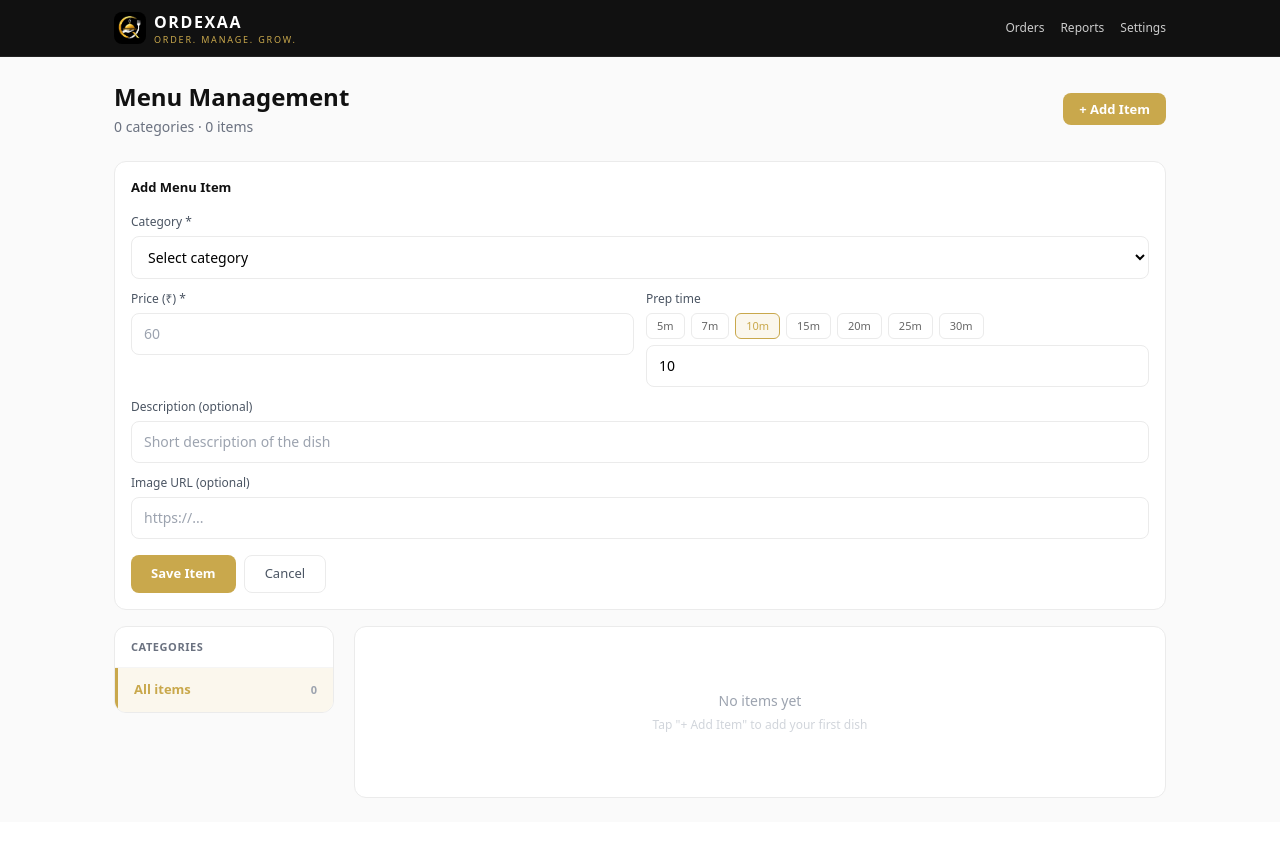
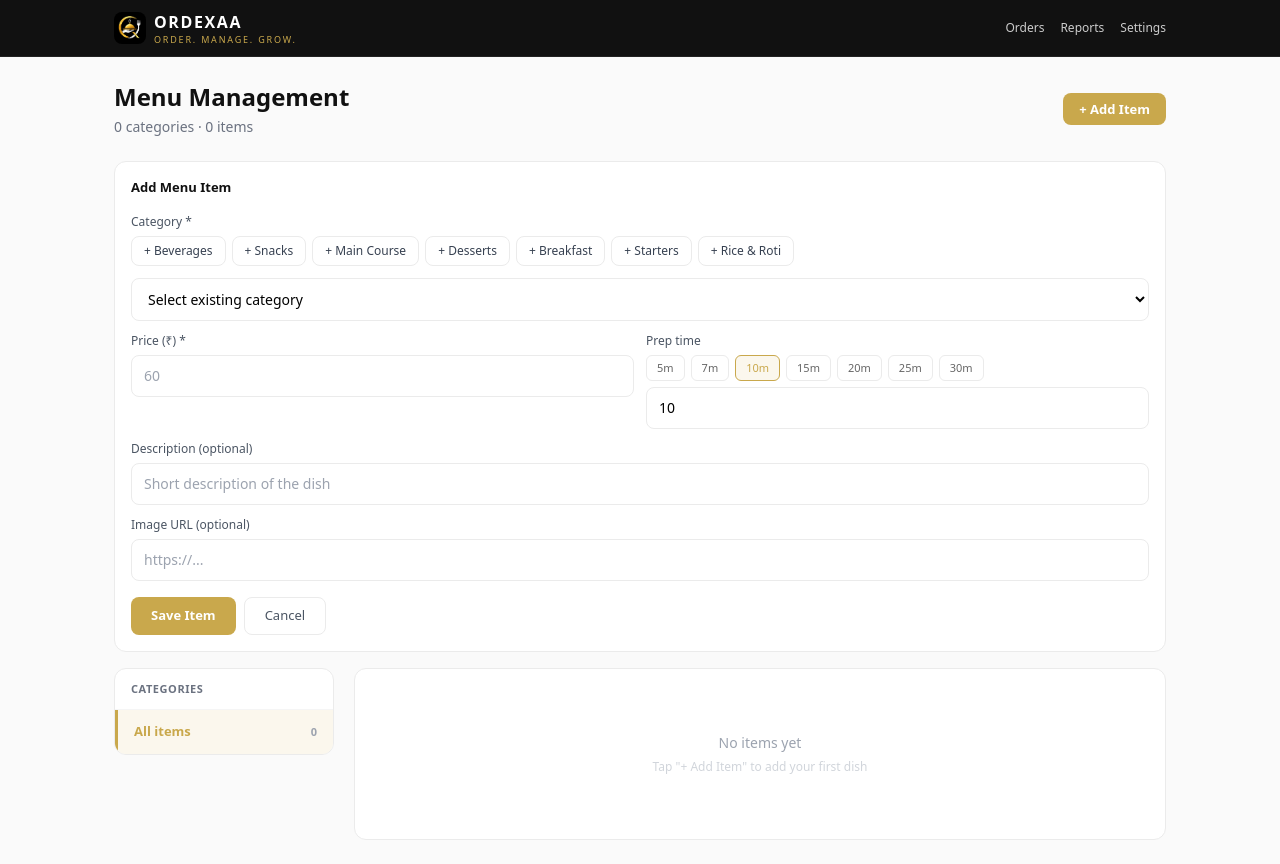
Before and after one commit to dynaprizes/Ordexaa, a Next.js app: page /dashboard/menu in a window 1280 px wide. Both pictures are taken after a click on the button "+ Add Item". Before the commit the page ends 822 px from the top, so only its background shows below. Built offline with nearby package versions, Linux system fonts and the light colour scheme.

Commit message:
Fix menu category section, image fallback, UPI deep link

```diff
--- a/app/dashboard/menu/page.tsx
+++ b/app/dashboard/menu/page.tsx
@@ -2,6 +2,8 @@
 
 import { useEffect, useState } from 'react'
 import { createClient } from '@/lib/supabase/client'
+
+const COMMON_CATEGORIES = ['Beverages', 'Snacks', 'Main Course', 'Desserts', 'Breakfast', 'Starters', 'Rice & Roti']
 
 type Category = {
   id: string
@@ -205,6 +207,31 @@ export default function MenuManagement() {
               <div className="sm:col-span-2">
                 <label className="text-xs text-gray-600 block mb-1.5">Category *</label>
 
+                {/* Common category chips */}
+                <div className="flex flex-wrap gap-1.5 mb-3">
+                  {COMMON_CATEGORIES.filter(c => !categories.some(cat => cat.name.toLowerCase() === c.toLowerCase())).map(c => (
+                    <button
+                      key={c}
+                      type="button"
+                      onClick={async () => {
+                        if (!restaurantId) return
+                        const { data, error } = await supabase
+                          .from('menu_categories')
+                          .insert({ name: c, restaurant_id: restaurantId, display_order: categories.length + 1, is_active: true })
+                          .select()
+                          .single()
+                        if (!error && data) {
+                          setCategories([...categories, data])
+                          setNewItem({ ...newItem, category_id: data.id })
+                        }
+                      }}
+                      className="px-3 py-1.5 rounded-lg text-xs font-medium border border-[#EBEBEB] bg-white text-gray-700 hover:border-[#C9A84C] hover:bg-[#FBF7ED] transition"
+                    >
+                      + {c}
+                    </button>
+                  ))}
+                </div>
+
                 {!inlineNewCategory ? (
                   <select
                     value={newItem.category_id}
@@ -218,11 +245,11 @@ export default function MenuManagement() {
                     }}
                     className={inputCls}
                   >
-                    <option value="">Select category</option>
+                    <option value="">Select existing category</option>
                     {categories.map(c => (
                       <option key={c.id} value={c.id}>{c.name}</option>
                     ))}
-                    <option value="__new__">+ Add New Category</option>
+                    <option value="__new__">+ Add custom category</option>
                   </select>
                 ) : (
                   <div className="flex gap-2">
@@ -466,7 +493,12 @@ export default function MenuManagement() {
                   >
                     <div className="w-12 h-12 sm:w-14 sm:h-14 rounded-lg bg-[#F8F8F8] border border-[#EBEBEB] flex-shrink-0 flex items-center justify-center overflow-hidden">
                       {item.image_url ? (
-                        <img src={item.image_url} alt={item.name} className="w-full h-full object-cover" />
+                        <img
+                          src={item.image_url}
+                          alt={item.name}
+                          className="w-full h-full object-cover"
+                          onError={e => { (e.target as HTMLImageElement).style.display = 'none'; (e.target as HTMLImageElement).parentElement!.innerHTML = '<span class="text-xl">🍽</span>' }}
+                        />
                       ) : (
                         <span className="text-xl">🍽</span>
                       )}
--- a/app/menu/[restaurantId]/page.tsx
+++ b/app/menu/[restaurantId]/page.tsx
@@ -722,7 +722,7 @@ setShowCheckout(false)
           <div className="text-sm font-bold text-[#1E40AF]">{restaurant.upi_id}</div>
 
           <a
-            href={`upi://pay?pa=${encodeURIComponent(restaurant.upi_id)}&pn=${encodeURIComponent(restaurant.name)}&am=${cartTotal}&cu=INR&tn=${encodeURIComponent('Order payment')}`}
+           href={`upi://pay?pa=${encodeURIComponent(restaurant.upi_id.trim())}&pn=${encodeURIComponent(restaurant.name.trim())}&am=${Number(cartTotal).toFixed(2)}&cu=INR&tn=${encodeURIComponent('Order ' + (placedOrder?.serial_number || ''))}`}
             className="block text-center w-full py-3 bg-[#1E40AF] text-white rounded-lg font-semibold text-sm no-underline"
           >
             📱 Open UPI App
```
